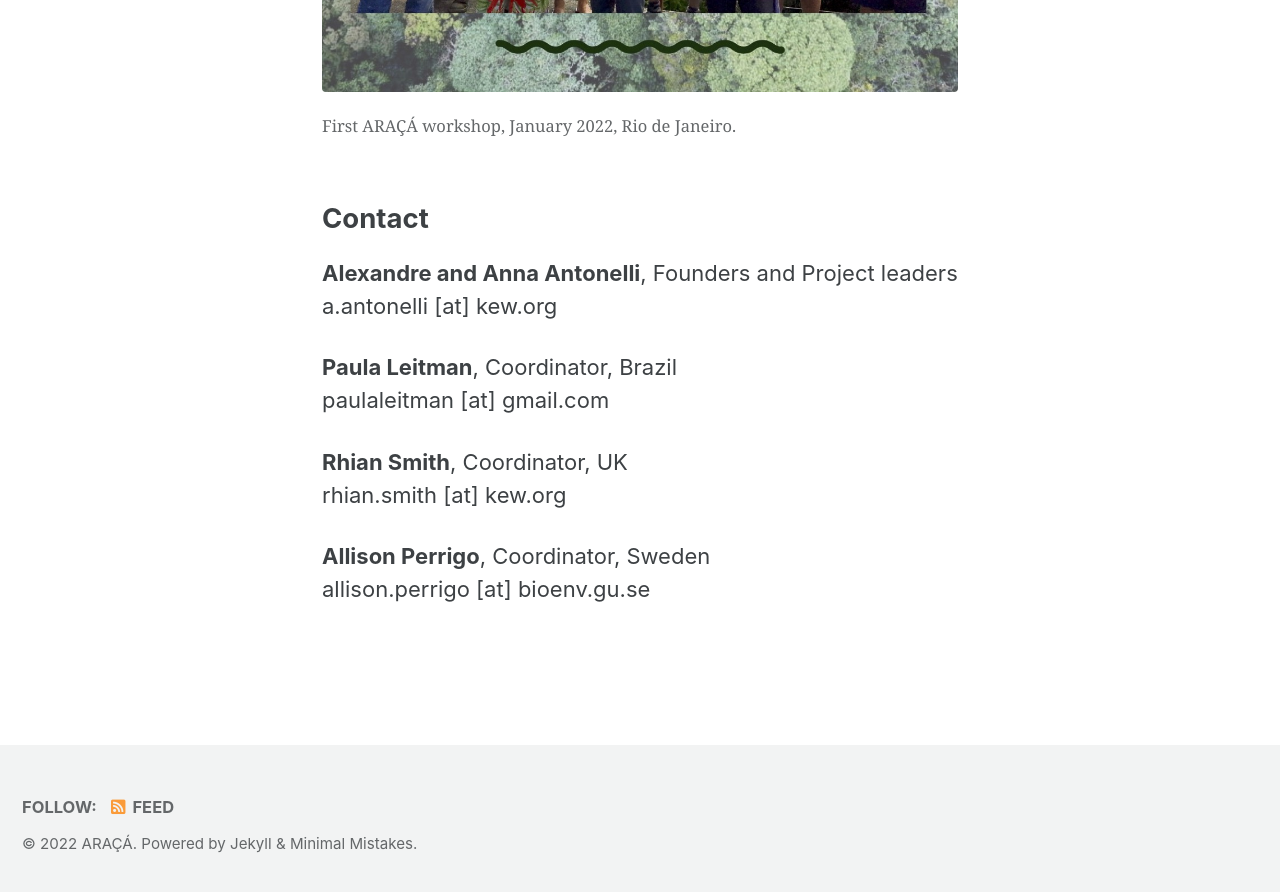
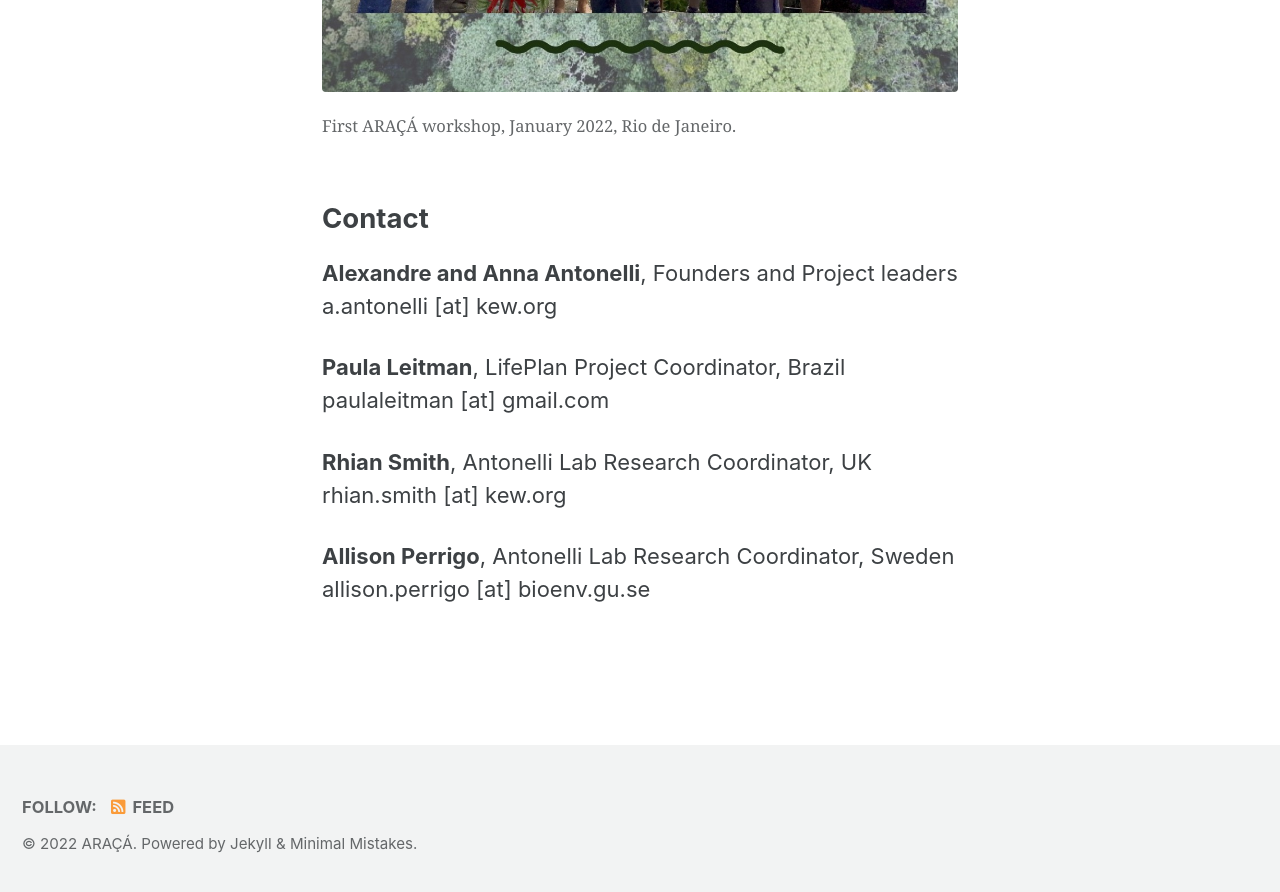
Before and after one commit to rhianjsmith/araca-project, a Jekyll site: the page built from _pages/about.md, in a window 1280 px wide and 900 px high, scrolled down 1432 px. Shown: the top 892 px of the window. Built offline with Jekyll 4.4.1, drawn with Linux system fonts in a browser that asks for light colours; cached includes are drawn as plain includes.

Commit message:
Update about.md

```diff
--- a/_pages/about.md
+++ b/_pages/about.md
@@ -24,11 +24,11 @@ In January 2022 we organised a first workshop to bring together interested resea
 **Alexandre and Anna Antonelli**, Founders and Project leaders
 a.antonelli [at] kew.org
 
-**Paula Leitman**, Coordinator, Brazil
+**Paula Leitman**, LifePlan Project Coordinator, Brazil
 paulaleitman [at] gmail.com
 
-**Rhian Smith**, Coordinator, UK
+**Rhian Smith**, Antonelli Lab Research Coordinator, UK
 rhian.smith [at] kew.org
 
-**Allison Perrigo**, Coordinator, Sweden
+**Allison Perrigo**, Antonelli Lab Research Coordinator, Sweden
 allison.perrigo [at] bioenv.gu.se
```
